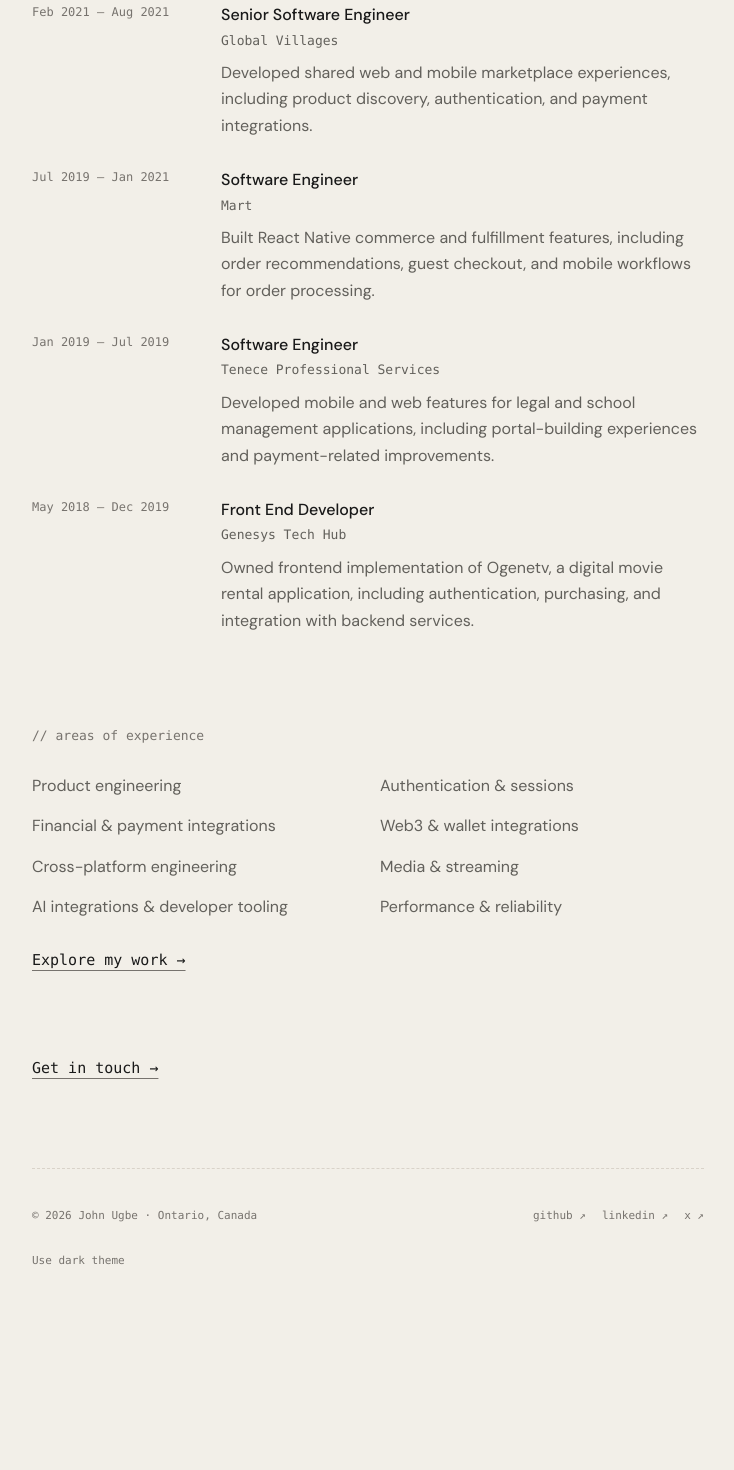
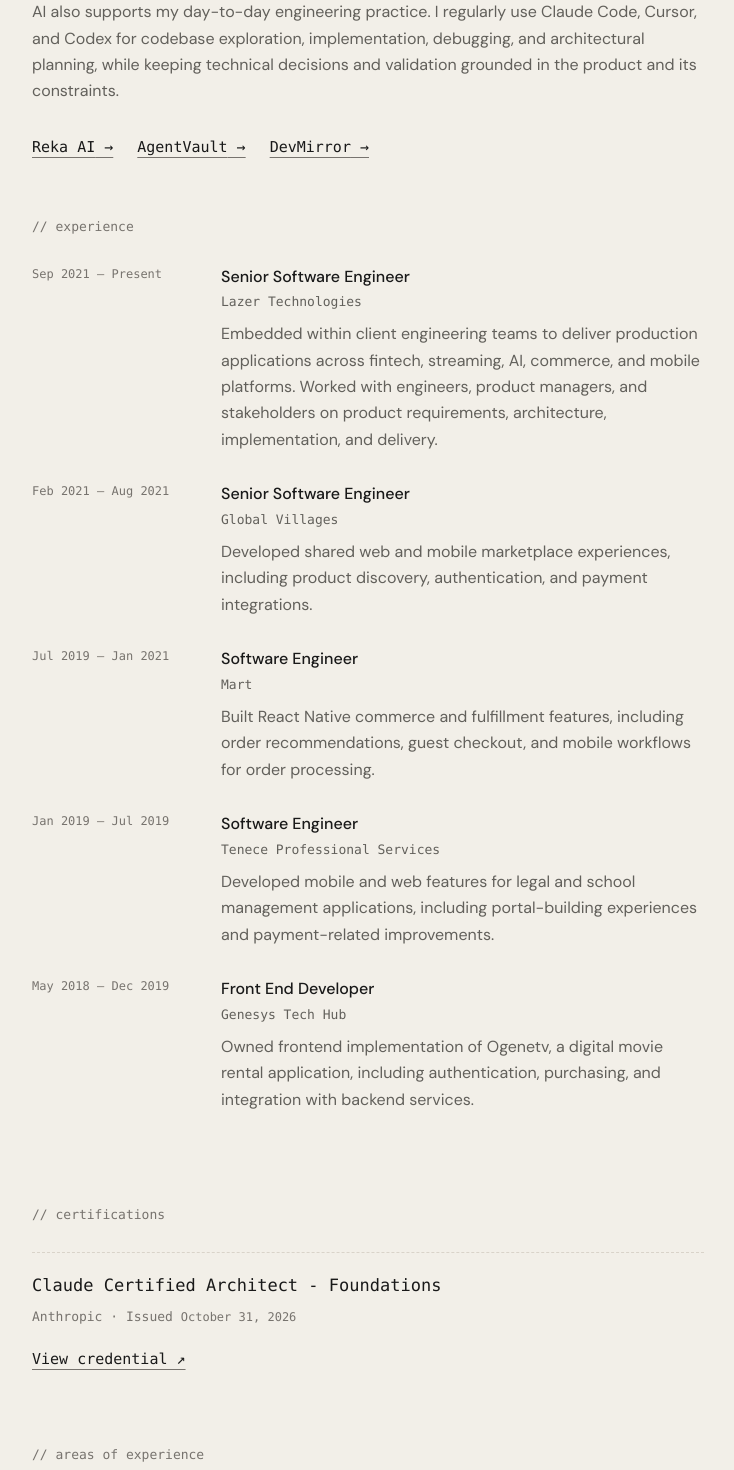
Before and after one commit to ugbechike/professional-portfolio, a Next.js app: page /about in a window 1280 px wide. Shown: the part 1080-2550 px from the top of the page, without its empty margins (272-1006 px from the left). Before the commit the page ends 2402 px from the top, so only its background shows below. Built offline with nearby package versions, Linux system fonts and the light colour scheme.

Commit message:
feat: refine About narrative and add verified Claude certification

```diff
--- a/src/content/profile.json
+++ b/src/content/profile.json
@@ -3,7 +3,7 @@
   "role": "Senior Software Engineer",
   "headline": "I build thoughtful products and reliable systems.",
   "summary": "Over 8 years building and shipping software across web, mobile, fintech, AI, and streaming. I work closely with teams to understand product goals, refine requirements, navigate technical complexity, and deliver software that serves real business needs.",
-  "bio": "I enjoy the space where product ideas meet real engineering constraints. I work alongside product, design, and backend teams to take features from requirements through implementation and delivery. My experience spans web, mobile, and connected devices; my approach stays grounded in curiosity, ownership, and practical problem-solving.",
+  "bio": "I work at the intersection of product thinking and software engineering, turning ideas into practical solutions. My experience spans financial platforms, streaming, mobile applications, and AI-powered products. I'm particularly interested in agentic systems, developer tooling, and how emerging technologies can reshape the way software is built and used.\n\nI enjoy working across the product lifecycle, from understanding the problem and shaping requirements to making architectural decisions and delivering reliable systems.",
   "years": "8+",
   "links": [
     {
@@ -30,5 +30,33 @@
     "Performance & reliability"
   ],
   "email": "engr.ugbechike@gmail.com",
-  "location": "Ontario, Canada"
+  "location": "Ontario, Canada",
+  "engineeringPractice": {
+    "paragraphs": [
+      "That breadth includes building the client application for Reka AI, integrating Python model fine-tuning APIs and streaming conversations. My independent projects explore related engineering questions: AgentVault is an experimental MCP gateway and permission broker for scoped tool access and auditability; DevMirror connects GitHub OAuth, repository data, and pull request analysis to developer contribution insights. DevBrief explores AI-integrated developer tooling through external service integrations.",
+      "AI also supports my day-to-day engineering practice. I regularly use Claude Code, Cursor, and Codex for codebase exploration, implementation, debugging, and architectural planning, while keeping technical decisions and validation grounded in the product and its constraints."
+    ],
+    "links": [
+      {
+        "label": "Reka AI",
+        "href": "/work/reka-ai"
+      },
+      {
+        "label": "AgentVault",
+        "href": "/playground/agentvault"
+      },
+      {
+        "label": "DevMirror",
+        "href": "/playground/devmirror"
+      }
+    ]
+  },
+  "certifications": [
+    {
+      "name": "Claude Certified Architect - Foundations",
+      "issuer": "Anthropic",
+      "issuedAt": "2026-10-31",
+      "url": "https://www.credly.com/badges/53c0c564-e630-465f-8991-03c2157d6c0c"
+    }
+  ]
 }
--- a/src/modules/content/schemas/content.ts
+++ b/src/modules/content/schemas/content.ts
@@ -74,6 +74,23 @@ export const profileSchema = z.object({
   email: z.email().optional(),
   links: z.array(externalLinkSchema),
   capabilities: z.array(z.string()),
+  engineeringPractice: z.object({
+    paragraphs: z.array(z.string().min(1)),
+    links: z.array(
+      z.object({
+        label: z.string().min(1),
+        href: z.string().regex(/^\/(?:work|playground)\/[a-z0-9-]+$/),
+      }),
+    ),
+  }),
+  certifications: z.array(
+    z.object({
+      name: z.string().min(1),
+      issuer: z.string().min(1),
+      issuedAt: z.iso.date(),
+      url: externalLinkSchema.shape.url,
+    }),
+  ),
 });
 const publication = {
   id: slug,
--- a/src/pages/about.tsx
+++ b/src/pages/about.tsx
@@ -34,12 +34,59 @@ const About = ({
         sizes="(max-width: 448px) calc(100vw - 48px), 400px"
       />
       <div className="prose">
-        <p>{site.profile.bio}</p>
+        {site.profile.bio.split('\n\n').map((paragraph) => (
+          <p key={paragraph}>{paragraph}</p>
+        ))}
+        {site.profile.engineeringPractice.paragraphs.map((paragraph) => (
+          <p key={paragraph}>{paragraph}</p>
+        ))}
+        <nav
+          className="about-project-links"
+          aria-label="Related engineering projects"
+        >
+          {site.profile.engineeringPractice.links.map((link) => (
+            <Link className="text-link" key={link.href} href={link.href}>
+              {link.label} →
+            </Link>
+          ))}
+        </nav>
       </div>
       {experiences.length > 0 && (
         <section className="section">
           <h2 className="section-label">{'// experience'}</h2>
           <ExperienceList experiences={experiences} />
+        </section>
+      )}
+      {site.profile.certifications.length > 0 && (
+        <section className="section">
+          <h2 className="section-label">{'// certifications'}</h2>
+          {site.profile.certifications.map((certification) => (
+            <article className="certification" key={certification.url}>
+              <h3>{certification.name}</h3>
+              <p className="certification-meta">
+                {certification.issuer} · Issued{' '}
+                <time dateTime={certification.issuedAt}>
+                  {new Date(certification.issuedAt).toLocaleDateString(
+                    'en-US',
+                    {
+                      month: 'long',
+                      day: 'numeric',
+                      year: 'numeric',
+                      timeZone: 'UTC',
+                    },
+                  )}
+                </time>
+              </p>
+              <a
+                className="text-link"
+                href={certification.url}
+                target="_blank"
+                rel="noopener noreferrer"
+              >
+                View credential ↗
+              </a>
+            </article>
+          ))}
         </section>
       )}
       <section className="section">
--- a/src/styles/globals.css
+++ b/src/styles/globals.css
@@ -552,6 +552,25 @@ time {
   height: auto;
   margin-bottom: 32px;
 }
+.about-project-links {
+  display: flex;
+  flex-wrap: wrap;
+  gap: 8px 24px;
+  margin-bottom: 32px;
+}
+.certification {
+  border-top: 1px dashed var(--line);
+  padding-top: 20px;
+}
+.certification h3 {
+  font: 500 17px/1.5 var(--display);
+  margin-bottom: 8px;
+}
+.certification-meta {
+  color: var(--muted);
+  font: 13px/1.7 var(--display);
+  margin-bottom: 8px;
+}
 .timeline {
   list-style: none;
   padding: 0;
```
Also changed, not shown: 1 other file (tests, documents, lock files or other folders).
